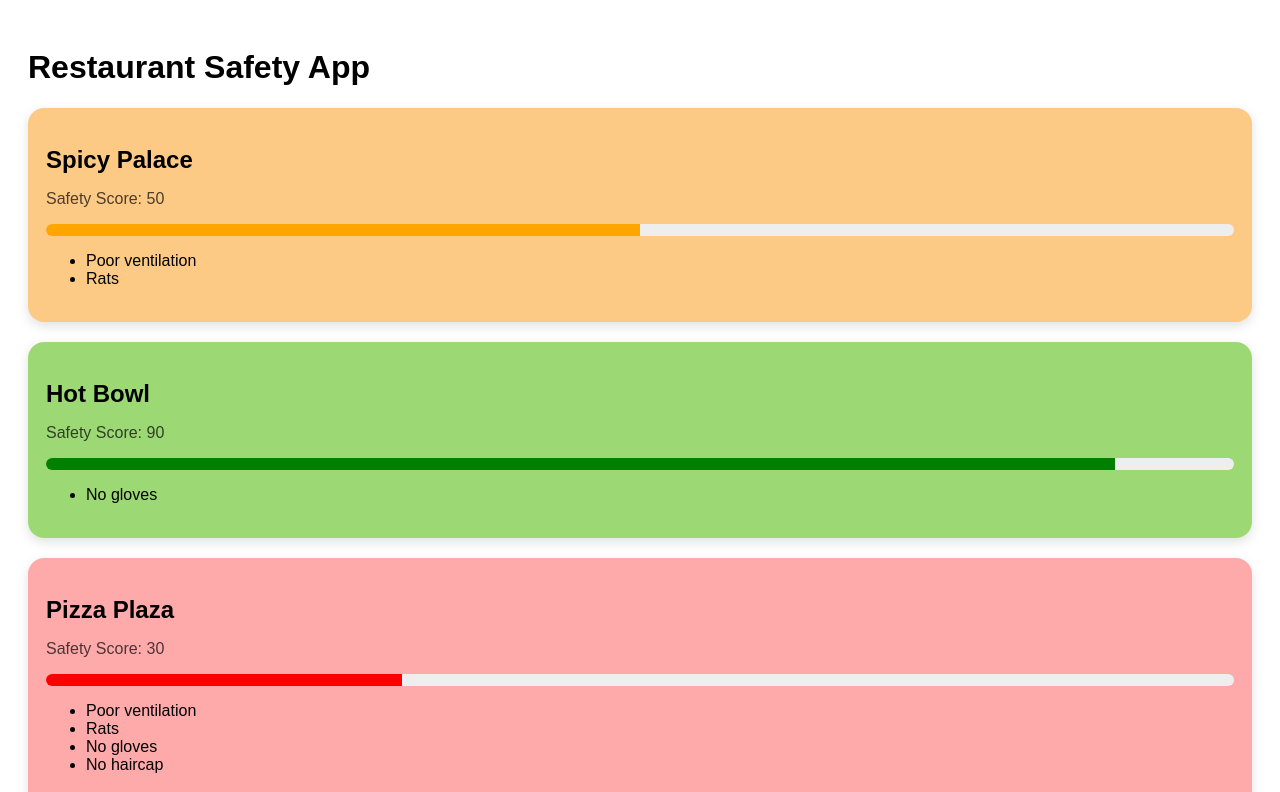
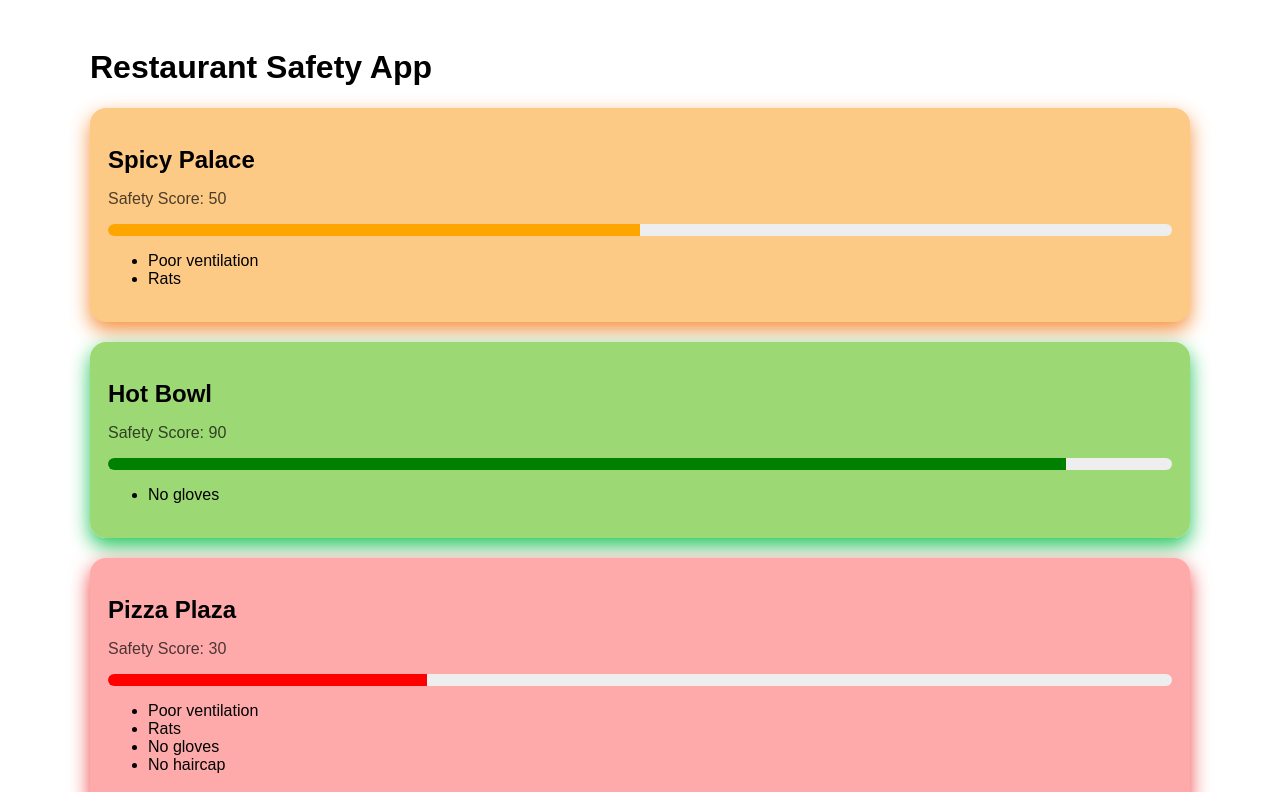
Before and after one commit to RajTib/restuarant-check, a React (Vite) app: page / in a window 1280 px wide. Shown: the top 792 px of the page. Built offline with nearby package versions, Linux system fonts and the light colour scheme.

Commit message:
Added shadow colours

```diff
--- a/src/components/RestaurantCard.tsx
+++ b/src/components/RestaurantCard.tsx
@@ -17,9 +17,18 @@ function getCardColour(score: number): string {
     return "#ffaaaa"
 }
 
+function getShadowColour(score: number): string {
+    if (score >= 80) return "rgb(34, 197, 94)"
+    if (50 <= score && score <= 79) return "rgb(245, 143, 60)"
+    return "rgb(239, 68, 68)"
+}
+
 function RestaurantCard({ restaurant }: Props) {
     return (
-        <div className="restaurantCard" style={{ backgroundColor: getCardColour(restaurant.safetyScore) }}>
+        <div className="restaurantCard" style={{
+            backgroundColor: getCardColour(restaurant.safetyScore),
+            boxShadow: `0 8px 20px ${getShadowColour(restaurant.safetyScore)}`
+        }}>
             <h2>{restaurant.name}</h2>
             <p>Safety Score: {restaurant.safetyScore}</p>
             <div className="progress-bar">
--- a/src/main.css
+++ b/src/main.css
@@ -4,6 +4,8 @@ body {
 
 .container {
     padding: 20px;
+    max-width: 1100px;
+    margin: 0 auto;
 }
 
 .card-grid {
@@ -31,7 +33,7 @@ body {
 
 .restaurantCard:hover {
     transform: translateY(-5px);
-    box-shadow: 0 10px 25px rgba(0, 0, 0, 0.8);
+    box-shadow: 0 10px 25px rgba(0, 0, 0, 0.747);
 }
 
 .progress-bar {
```
